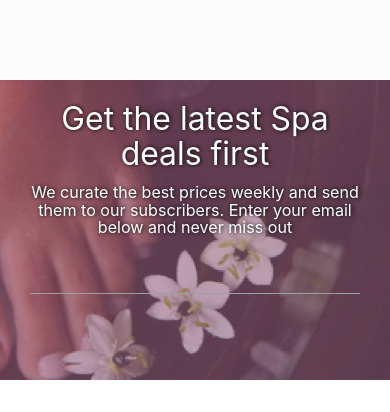
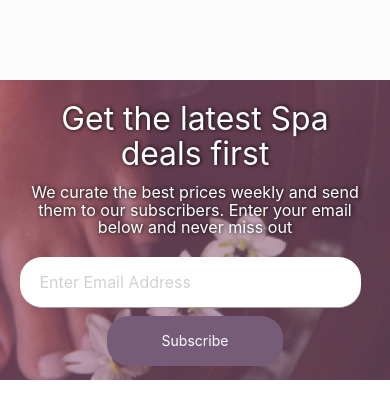
Before and after one commit to wonexo/spas, a plain HTML site: page index.html in a window 390 px wide. Shown: the part 5199-5611 px from the top of the page. Drawn offline with nearby package versions, Linux system fonts and the light colour scheme.

Commit message:
Updating the responsivness of my subscription button

```diff
--- a/css/style.css
+++ b/css/style.css
@@ -49,7 +49,8 @@ body {
     border-radius: 50px;
 }
 
-.search-brand .first-nav input[type=text]:focus {
+.search-brand .first-nav input[type=text]:focus,
+.subscribe .sub-input input[type=email]:focus {
     box-shadow: none;
     border-color: #c9c9c9;
 }
@@ -166,6 +167,44 @@ section.section-space {
 }
 
 
+/* Subcription Section */
+
+.subscribe .sub-input {
+    margin-top: 50px;
+}
+
+.subscribe .sub-input .mail {
+    height: 50px;
+    /* width: 50%; */
+    background: #fff;
+    /* padding: 1px 0; */
+    padding-left: 20px;
+    border-top-left-radius: 22px;
+    border-bottom-left-radius: 22px;
+    color: #6b6b6b;
+}
+
+.subscribe .sub-input .sub {
+    height: 50px;
+    border-top-right-radius: 22px;
+    border-bottom-right-radius: 22px;
+    color: white;
+    background: #765c79;
+    border: none;
+    cursor: pointer;
+}
+
+
+/* .subscribe .mail,
+.subscribe .sub {
+    margin: 0;
+    display: inline-block;
+} */
+
+
+/* Below are extra custom libraries for easy implimentation*/
+
+
 /*  Spa Image Class starts here */
 
 .spa1,
@@ -228,12 +267,6 @@ section.section-space {
     margin-bottom: 0;
 }
 
-
-/* .spa-options .container {
-    position: relative;
-    bottom: 75px;
-} */
-
 @media only screen and (min-width: 993px) {
     .container {
         width: 82%;
@@ -260,6 +293,15 @@ section.section-space {
     .off-pad {
         padding: 0 !important;
     }
+    .subscribe .sub-input {
+        margin-top: 20px;
+    }
+    .subscribe .sub-input .mail {
+        border-radius: 22px;
+    }
+    .subscribe .sub-input .sub {
+        border-radius: 22px;
+    }
 }
 
 @media only screen and (min-width: 601px) {
--- a/index.html
+++ b/index.html
@@ -404,22 +404,27 @@
     </section>
 
     <!-- Subscription Update section -->
-    <section>
+    <section class="subscribe">
         <div class="container-fluid">
             <div class="parallax-container jumbo-footer">
                 <div class="parallax"><img src="img/pics/jumbo-footer.png"></div>
                 <div class="container">
                     <div class="row">
-                        <div class="col s12 push-m1 m10 white-text text-shadow">
+                        <div class="col s12 push-m2 m9 white-text text-shadow">
                             <h4 class="center-align">Get the latest Spa deals first</h4>
                             <h6 class="center-align ">We curate the best prices weekly and send them to our subscribers. Enter your email below and never miss out</h6>
-                            <p class="center-align">
-                                <input type="text" name="" id="">
-                            </p>
+                            <div class="center-align sub-input">
+                                <form class="row">
+                                    <input type="email" class="col s11 push-m1 m6 mail" placeholder="Enter Email Address">
+                                    <input type="submit" class="col push-s3 push-m1 s6 m3 sub" value="Subscribe">
+                                </form>
+                            </div>
                         </div>
                     </div>
+
                 </div>
             </div>
+        </div>
         </div>
     </section>
 
@@ -464,13 +469,6 @@
 
             </div>
         </div>
-        <div class="footer-copyright white">
-            <div class="container">
-                <p class="center-align">
-                    © 2018 PAYSMOSMO
-                </p>
-            </div>
-        </div>
     </footer>
 
 
```
